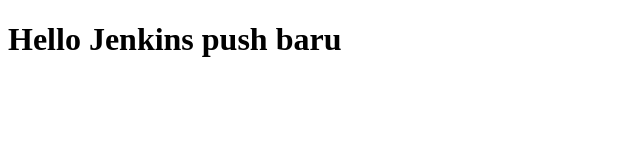
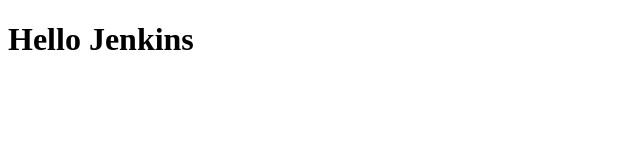
Before and after one commit to fransisko123/learn_jenkins, a plain HTML site: page index.html in a window 1280 px wide. Shown: the whole page, without its empty margins (0-640 px from the left). Drawn offline with Linux system fonts and the light colour scheme.

Commit message:
ubah lagi

```diff
--- a/index.html
+++ b/index.html
@@ -6,6 +6,6 @@
   <title>Document</title>
 </head>
 <body>
-    <h1>Hello Jenkins push baru</h1>
+    <h1>Hello Jenkins</h1>
 </body>
 </html>
```
